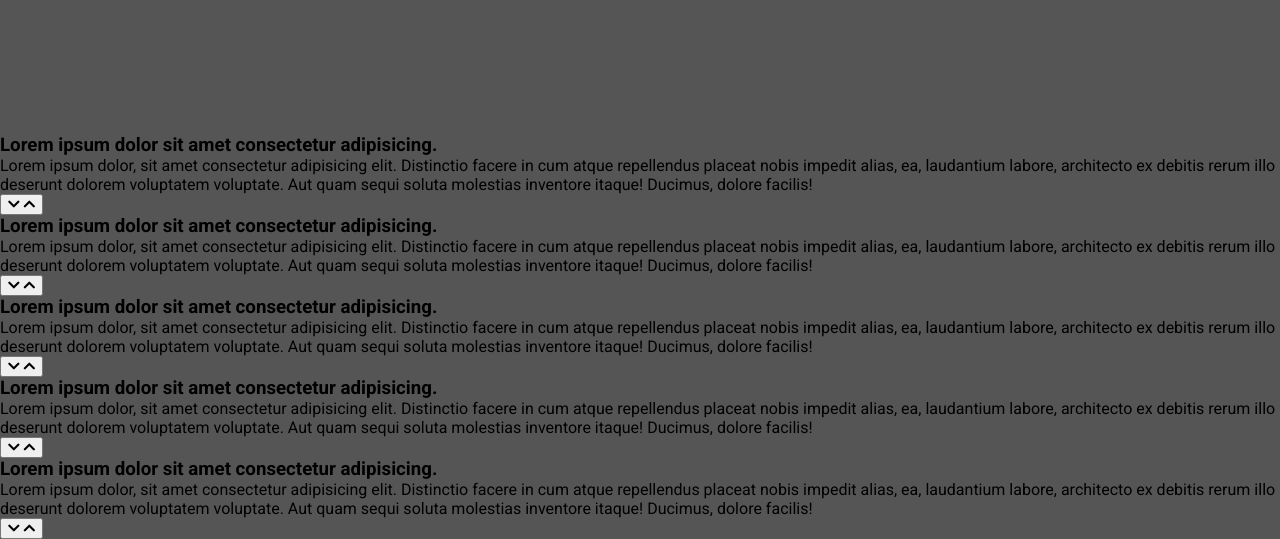
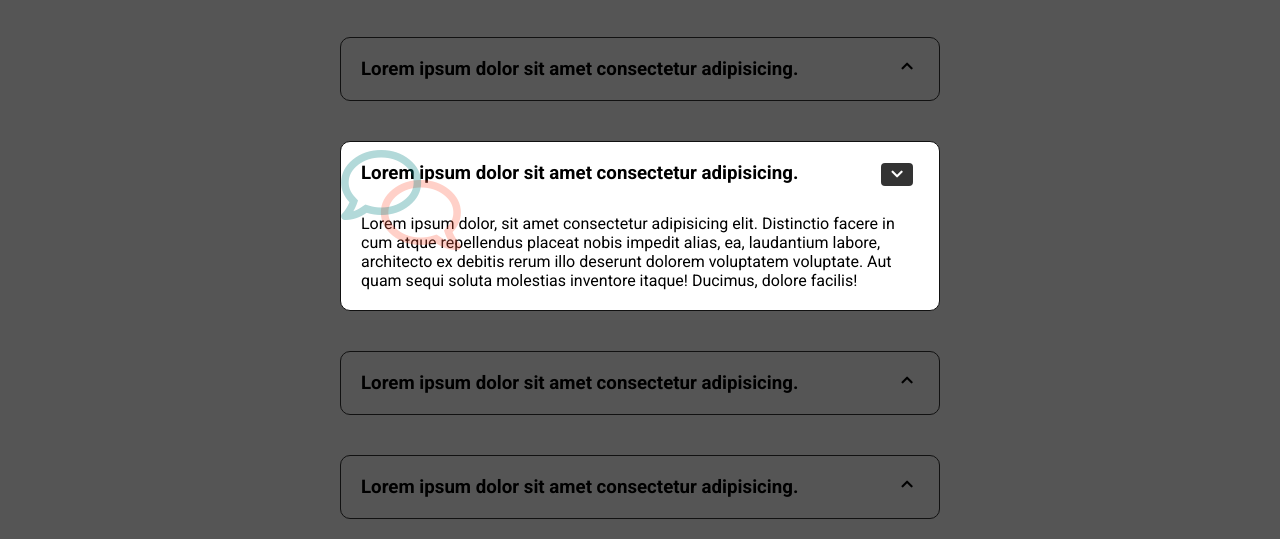
Before and after one commit to daudi13/FAQ-II.js, a plain HTML site: page index.html in a window 1280 px wide. Shown: the part 261-800 px from the top of the page. Drawn offline with Linux system fonts and the light colour scheme.

Commit message:
commit css

```diff
--- a/index.html
+++ b/index.html
@@ -32,7 +32,7 @@
             <i class="fas fa-chevron-up"></i>
         </button>
     </div>
-    <div class="faq-container">
+    <div class="faq-container active">
         <h3 class="faq-title">Lorem ipsum dolor sit amet consectetur adipisicing.</h3>
         <p class="faq-text">
             Lorem ipsum dolor, sit amet consectetur adipisicing elit. Distinctio facere in cum atque repellendus placeat nobis impedit alias, ea, laudantium labore, architecto ex debitis rerum illo deserunt dolorem voluptatem voluptate. Aut quam sequi soluta molestias inventore itaque! Ducimus, dolore facilis!
--- a/style.css
+++ b/style.css
@@ -20,5 +20,74 @@ h1 {
 }
 
 .faq-container {
+    width: 600px;
+    border: 1px solid #111;
+    padding: 20px;
+    position: relative;
+    margin: 20px;
+    border-radius: 10px;
+    transition: 0.4s ease;
+}
 
+.faq-text {
+    margin-top: 30px;
+    display: none;
 }
+
+.faq-container.active {
+    background: #fff;
+}
+
+.faq-container.active .faq-text {
+    display: block;
+}
+
+button {
+    position: absolute;
+    top: 20px;
+    right: 20px;
+    border: 0;
+    background: inherit;
+    transition: 0.4s ease;
+}
+
+
+button:active {
+    outline: none;
+}
+
+button .fa-chevron-down {
+    display: none;
+}
+
+.faq-container.active button .fa-chevron-up {
+    display: none;
+}
+
+.faq-container.active button .fa-chevron-down {
+    display: block;
+    padding: 5px 10px;
+    background: #333;
+    color: #fff;
+    border-radius: 4px;
+}
+
+.faq-container.active::before,
+.faq-container.active::after {
+    content: '\f075';
+    font-family: 'Font Awesome 5 Free';
+    font-size: 5rem;
+    position: absolute;
+    z-index: 0;
+    top: 0;
+    left: 0;
+    color: teal;
+    opacity: 0.3;
+}
+
+.faq-container.active::before {
+    top: 30px;
+    left: 40px;
+    transform: rotateY(180deg);
+    color: tomato;
+}
```
